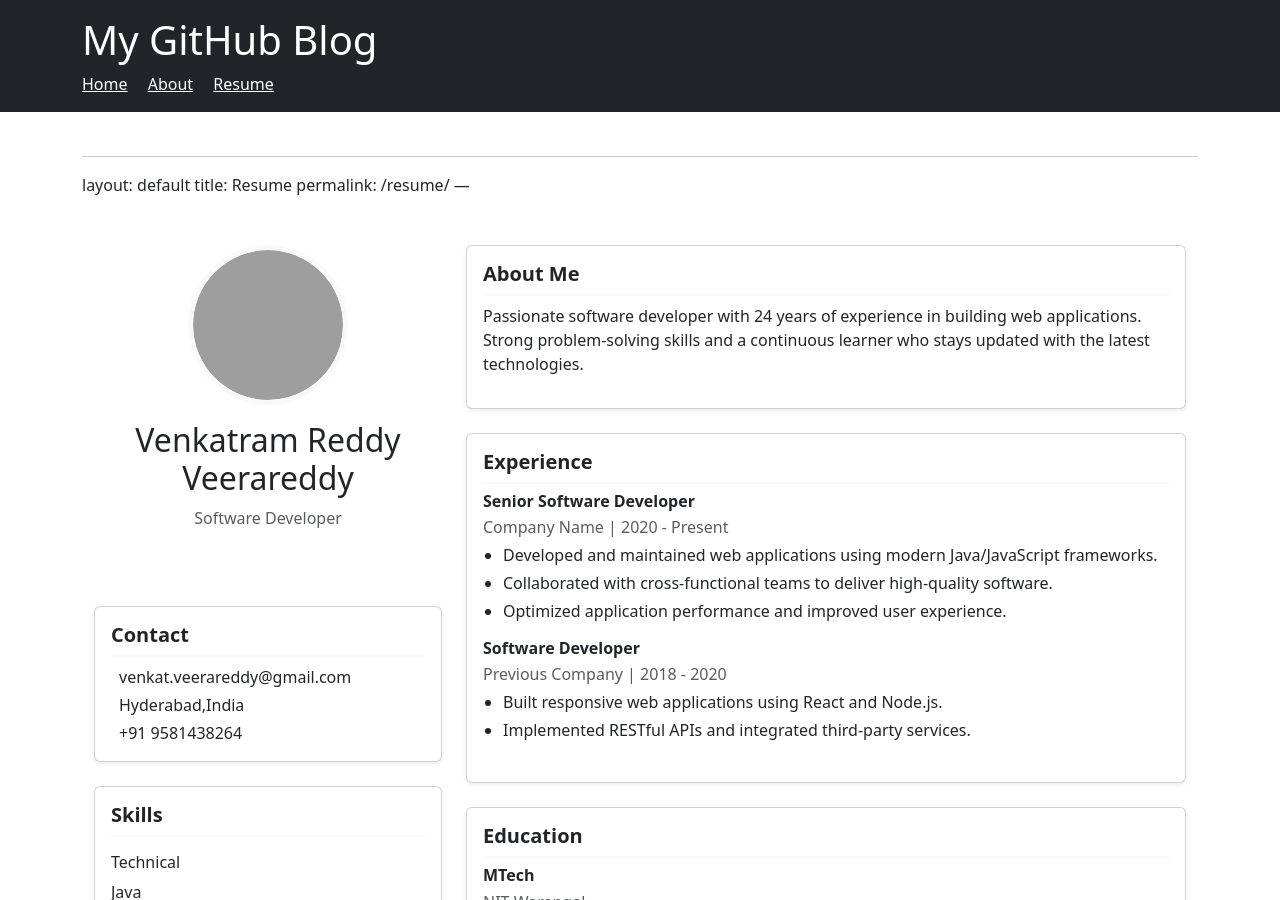
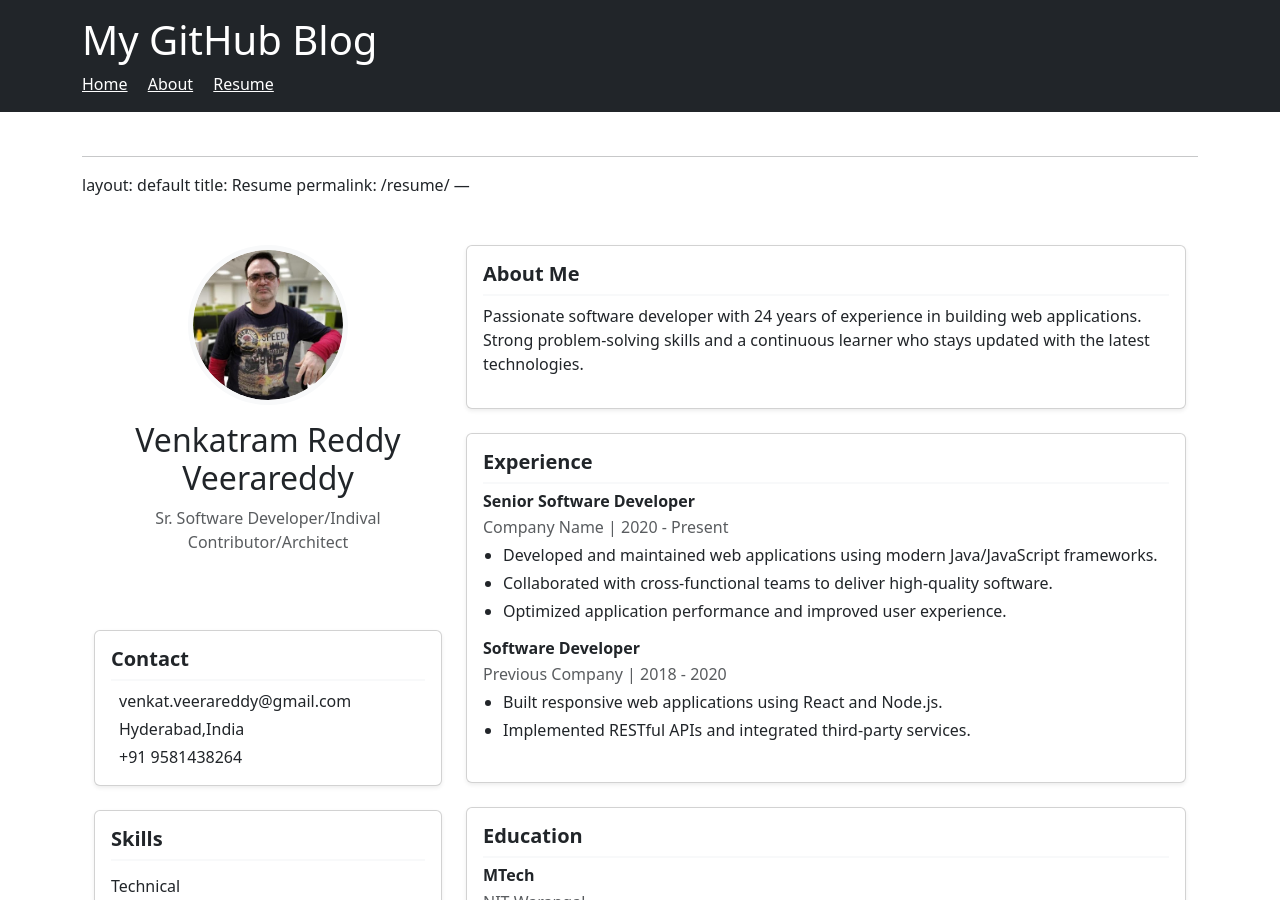
Before and after one commit to venkatram64/venkatram64.github.io, a Jekyll site: the page built from resume.md, in a window 1280 px wide and 900 px high. Built offline with Jekyll 4.4.1, drawn with Linux system fonts in a browser that asks for light colours; grey boxes are pictures that could not be loaded.

Commit message:
added image

```diff
--- a/_includes/resume.html
+++ b/_includes/resume.html
@@ -10,10 +10,10 @@ permalink: /resume/
         <div class="col-lg-4">
             <div class="profile-section text-center mb-4">
                 <div class="profile-image mb-3">
-                    <img src="/assets/images/profile.jpg" alt="Your Name" class="img-fluid rounded-circle" style="width: 150px; height: 150px; object-fit: cover;">
+                    <img src="/assets/images/venkatram.jpg" alt="Your Name" class="img-fluid rounded-circle" style="width: 150px; height: 150px; object-fit: cover;">
                 </div>
                 <h2>Venkatram Reddy Veerareddy</h2>
-                <p class="text-muted">Software Developer</p>
+                <p class="text-muted">Sr. Software Developer/Indival Contributor/Architect</p>
                 <div class="social-links mb-4">
                     <a href="https://github.com/{{ site.github_username }}" class="text-dark me-2" target="_blank">
                         <i class="bi bi-github"></i>
```
Also changed, not shown: assets/images/venkatram.jpg (added).
